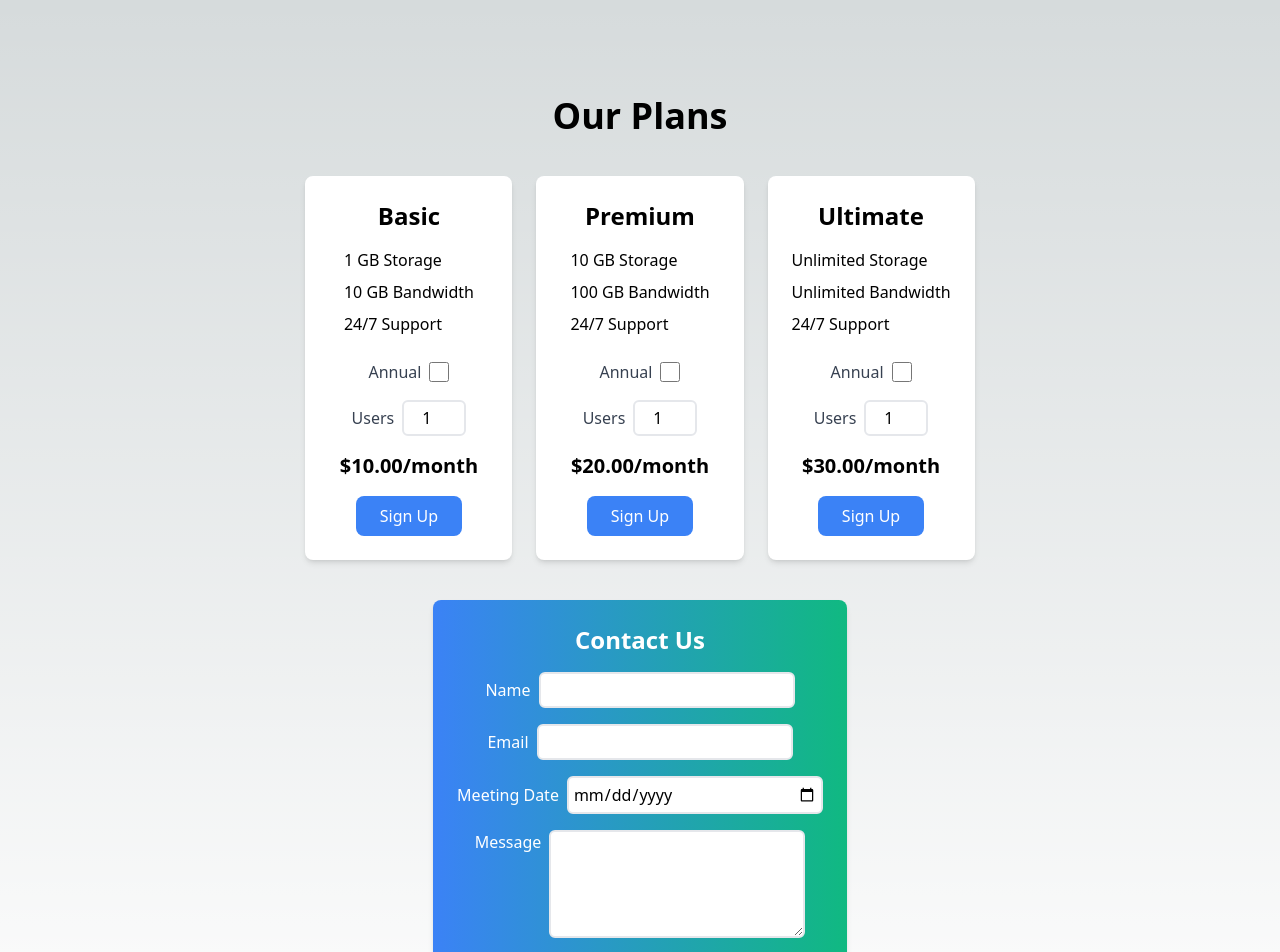
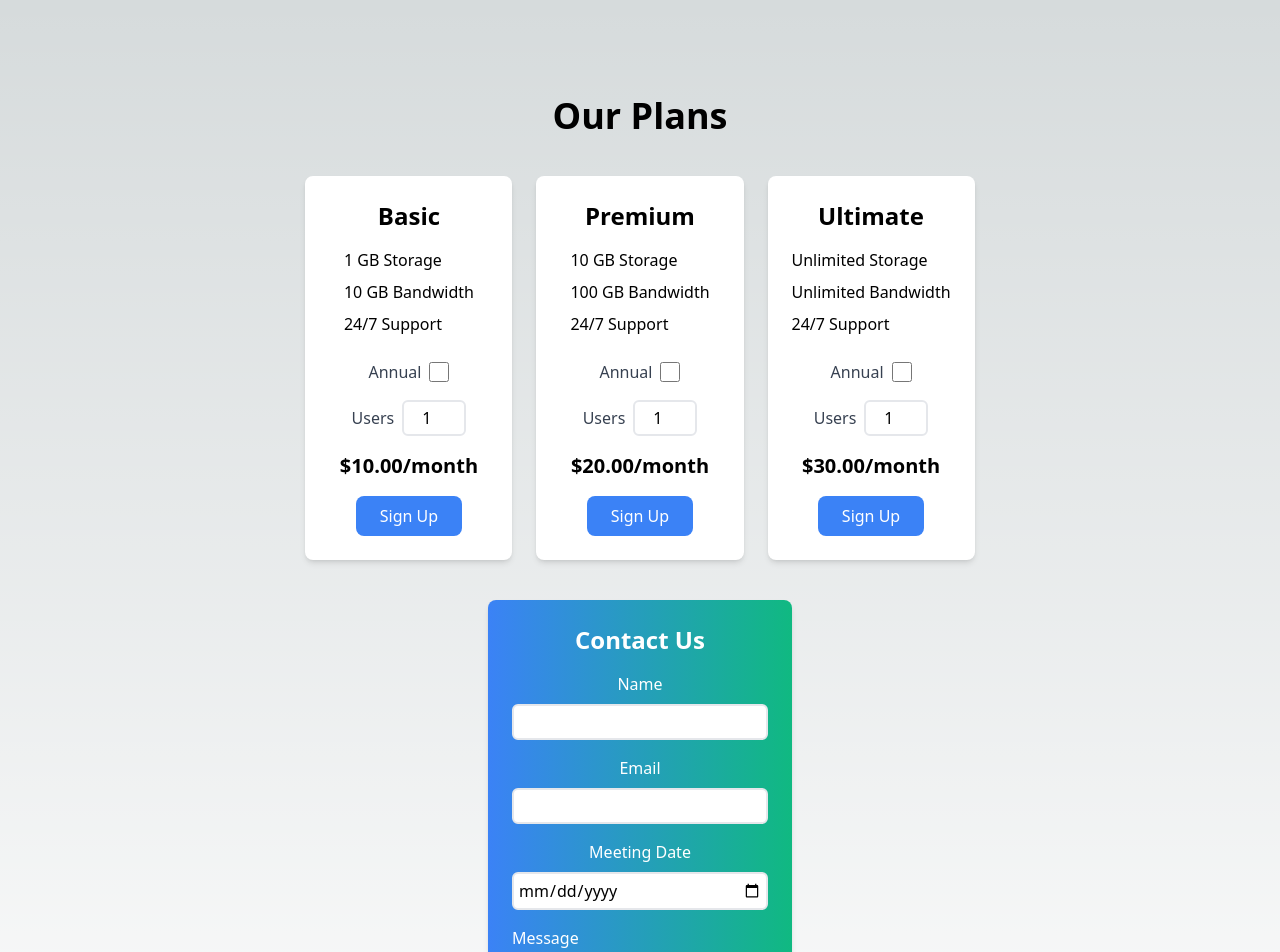
Before and after one commit to stub-ai/plates-sand-saas-pricing-plans, a Next.js app: page / in a window 1280 px wide. Shown: the top 952 px of the page. Built offline with nearby package versions, Linux system fonts and the light colour scheme.

Commit message:
Commit from Stub AI

```diff
--- a/components/ContactUsForm.tsx
+++ b/components/ContactUsForm.tsx
@@ -31,20 +31,20 @@ const ContactUsForm: React.FC = () => {
   return (
     <form onSubmit={handleSubmit} className="flex flex-col items-center justify-center bg-gradient-to-r from-blue-500 to-green-500 shadow-md rounded-lg p-6 hover:shadow-lg transition-shadow duration-300">
       <h2 className="text-2xl font-bold mb-4 text-white">Contact Us</h2>
-      <div className="flex items-center mb-4">
-        <label htmlFor="name" className="mr-2 text-white">Name</label>
+      <div className="flex flex-col items-center mb-4 w-full">
+        <label htmlFor="name" className="mb-2 text-white">Name</label>
         <input type="text" id="name" value={name} onChange={handleNameChange} className="border-2 border-gray-200 rounded-md p-1 w-64" required />
       </div>
-      <div className="flex items-center mb-4">
-        <label htmlFor="email" className="mr-2 text-white">Email</label>
+      <div className="flex flex-col items-center mb-4 w-full">
+        <label htmlFor="email" className="mb-2 text-white">Email</label>
         <input type="email" id="email" value={email} onChange={handleEmailChange} className="border-2 border-gray-200 rounded-md p-1 w-64" required />
       </div>
-      <div className="flex items-center mb-4">
-        <label htmlFor="date" className="mr-2 text-white">Meeting Date</label>
+      <div className="flex flex-col items-center mb-4 w-full">
+        <label htmlFor="date" className="mb-2 text-white">Meeting Date</label>
         <input type="date" id="date" value={date} onChange={handleDateChange} className="border-2 border-gray-200 rounded-md p-1 w-64" required />
       </div>
-      <div className="flex items-start mb-4">
-        <label htmlFor="message" className="mr-2 text-white">Message</label>
+      <div className="flex flex-col items-start mb-4 w-full">
+        <label htmlFor="message" className="mb-2 text-white">Message</label>
         <textarea id="message" value={message} onChange={handleMessageChange} className="border-2 border-gray-200 rounded-md p-1 w-64" rows={4} />
       </div>
       <button type="submit" className="bg-white text-blue-500 rounded-lg px-6 py-2 hover:bg-blue-600 hover:text-white transition-colors duration-300">Submit</button>
```
